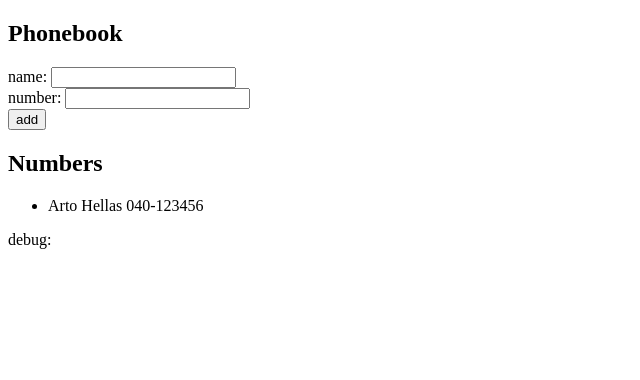
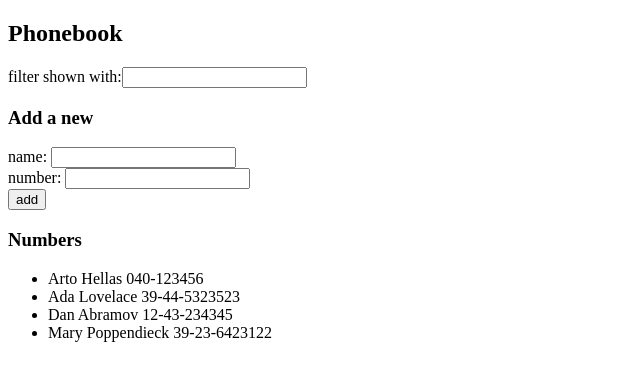
Before and after one commit to hiba-sam/bootcamp_fullstack, a React (Vite) app: page / in a window 1280 px wide. Shown: the top 380 px of the page, without its empty margins (0-640 px from the left). Built offline with nearby package versions, Linux system fonts and the light colour scheme.

Commit message:
Refactor App component to include filtering and IDs

```diff
--- a/src/App.jsx
+++ b/src/App.jsx
@@ -2,37 +2,59 @@
 
 const App = () => {
   const [persons, setPersons] = useState([
-    { name: 'Arto Hellas', number: '040-123456' }
+    { name: 'Arto Hellas', number: '040-123456', id: 1 },
+    { name: 'Ada Lovelace', number: '39-44-5323523', id: 2 },
+    { name: 'Dan Abramov', number: '12-43-234345', id: 3 },
+    { name: 'Mary Poppendieck', number: '39-23-6423122', id: 4 }
   ])
+
   const [newName, setNewName] = useState('')
   const [newNumber, setNewNumber] = useState('')
+  const [newFilter, setNewFilter] = useState('')
 
   const handleNameChange = (event) => setNewName(event.target.value)
   const handleNumberChange = (event) => setNewNumber(event.target.value)
+  const handleFilterChange = (event) => setNewFilter(event.target.value)
 
   const addPerson = (event) => {
     event.preventDefault()
 
-    // Check if name already exists
-    const nameExists = persons.some(person => person.name === newName)
+    const nameExists = persons.some(
+      person => person.name === newName
+    )
 
     if (nameExists) {
       alert(`${newName} is already added to phonebook`)
       return
     }
 
-    // Create new person object
-    const personObject = { name: newName, number: newNumber }
+    const personObject = {
+      name: newName,
+      number: newNumber,
+      id: persons.length + 1
+    }
 
-    // Update state
     setPersons(persons.concat(personObject))
     setNewName('')
     setNewNumber('')
   }
 
+  // FILTER LOGIC (case insensitive)
+  const personsToShow = persons.filter(person =>
+    person.name.toLowerCase().includes(newFilter.toLowerCase())
+  )
+
   return (
     <div>
       <h2>Phonebook</h2>
+
+      {/* Search field */}
+      <div>
+        filter shown with:
+        <input value={newFilter} onChange={handleFilterChange} />
+      </div>
+
+      <h3>Add a new</h3>
       <form onSubmit={addPerson}>
         <div>
           name: <input value={newName} onChange={handleNameChange} />
@@ -45,17 +67,14 @@
         </div>
       </form>
 
-      <h2>Numbers</h2>
+      <h3>Numbers</h3>
       <ul>
-        {persons.map(person => (
-          <li key={person.name}>
+        {personsToShow.map(person => (
+          <li key={person.id}>
             {person.name} {person.number}
           </li>
         ))}
       </ul>
-
-      {/* debug */}
-      <div>debug: {newName} {newNumber}</div>
     </div>
   )
 }
```
